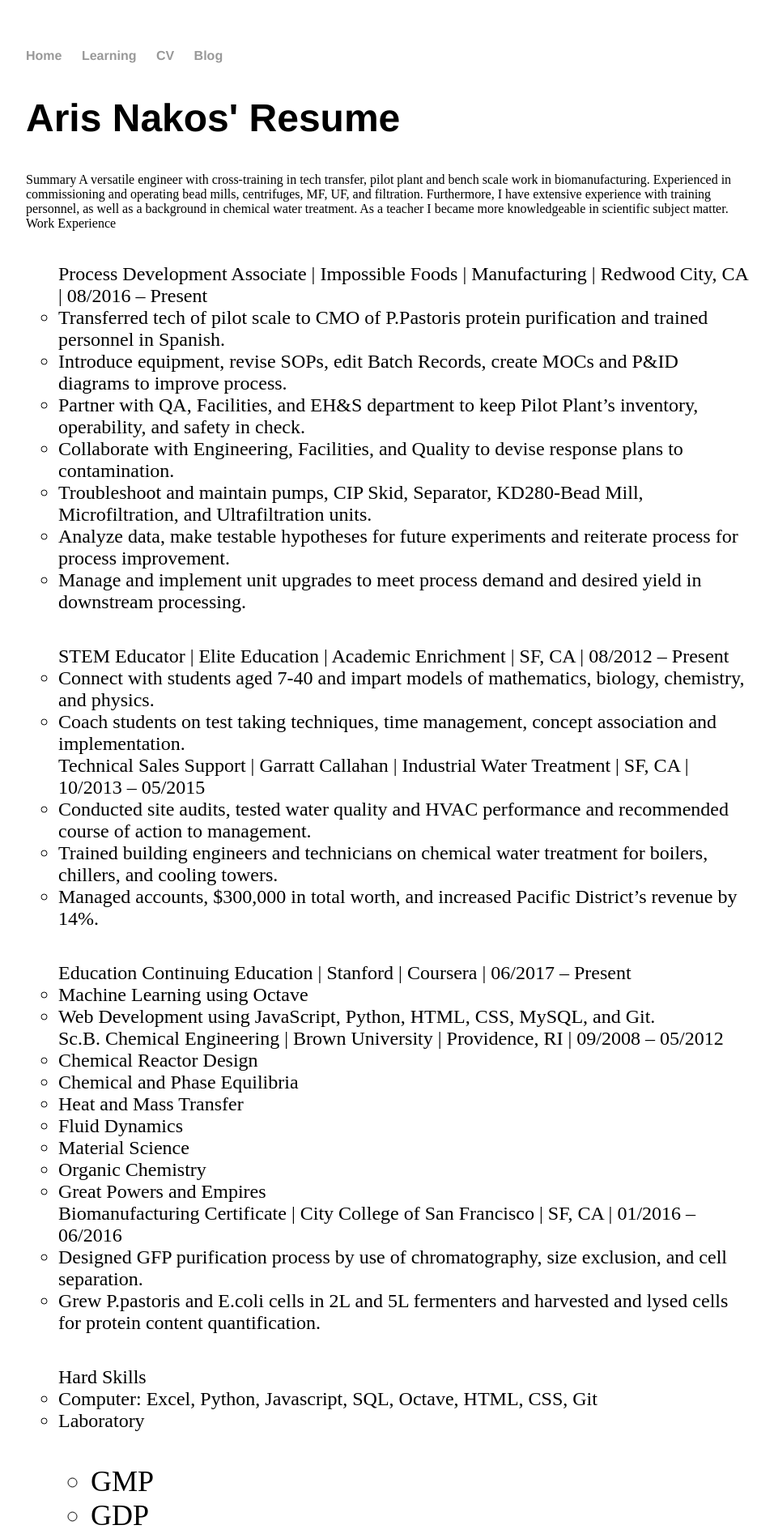
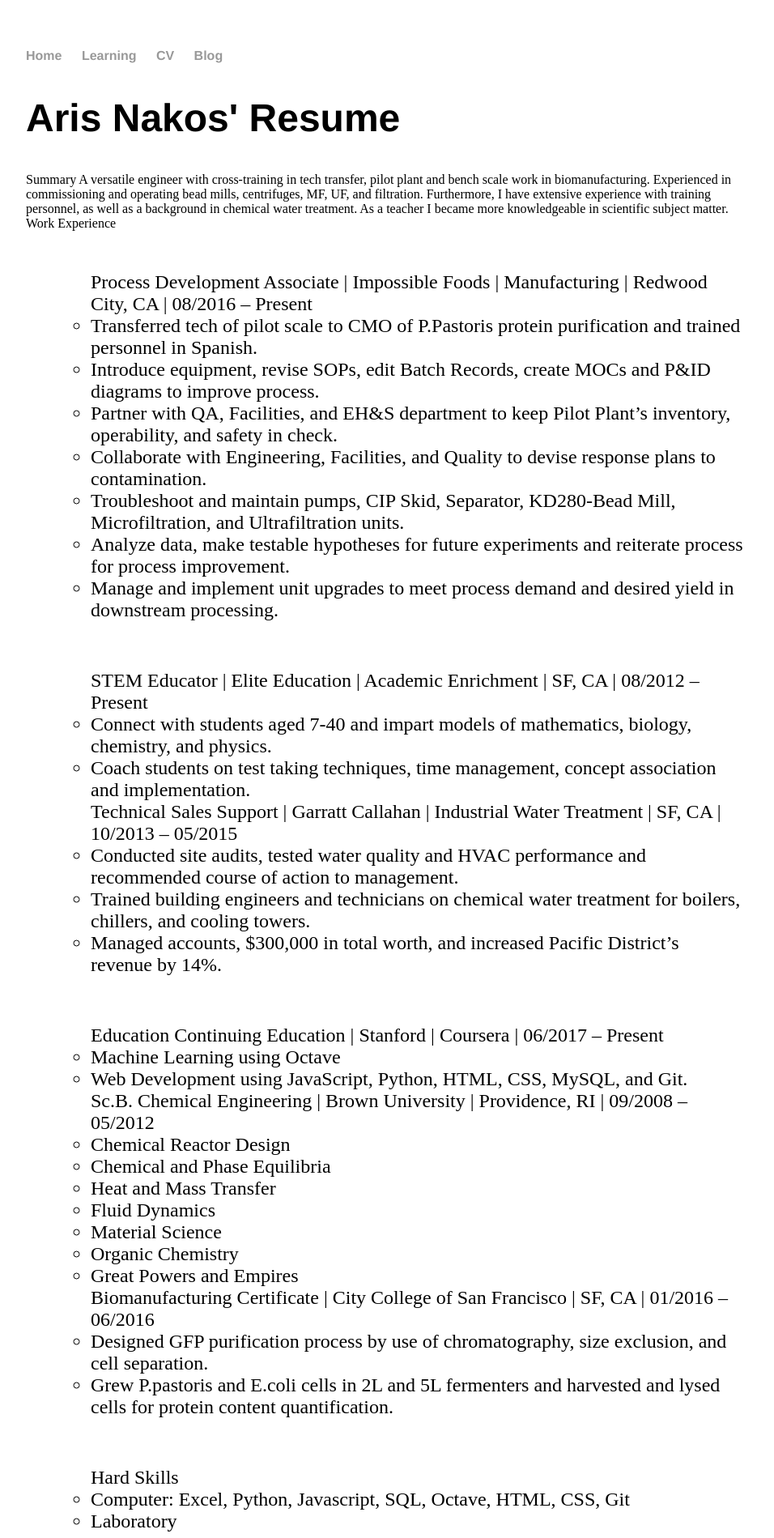
Before and after one commit to aristidesnakos/aristidesnakos.github.io, a Jekyll site: the page built from cv/index.html, in a window 1280 px wide. Shown: the top 1899 px of the page at 81% size, without its empty margins (160-1116 px from the left). Built offline with Jekyll 4.4.1, drawn with Linux system fonts in a browser that asks for light colours.

Commit message:
Update main.css
updated padding on ul.cv

```diff
--- a/css/main.css
+++ b/css/main.css
@@ -54,6 +54,10 @@
 ul.cv {
     margin: 40px auto 40px;
     font-size: 1.5em;
+    padding-top: 10px;
+    padding-right: 10px;
+    padding-bottom: 10px;
+    padding-left: 80px;
 }
 
 ul.cv li {
```
